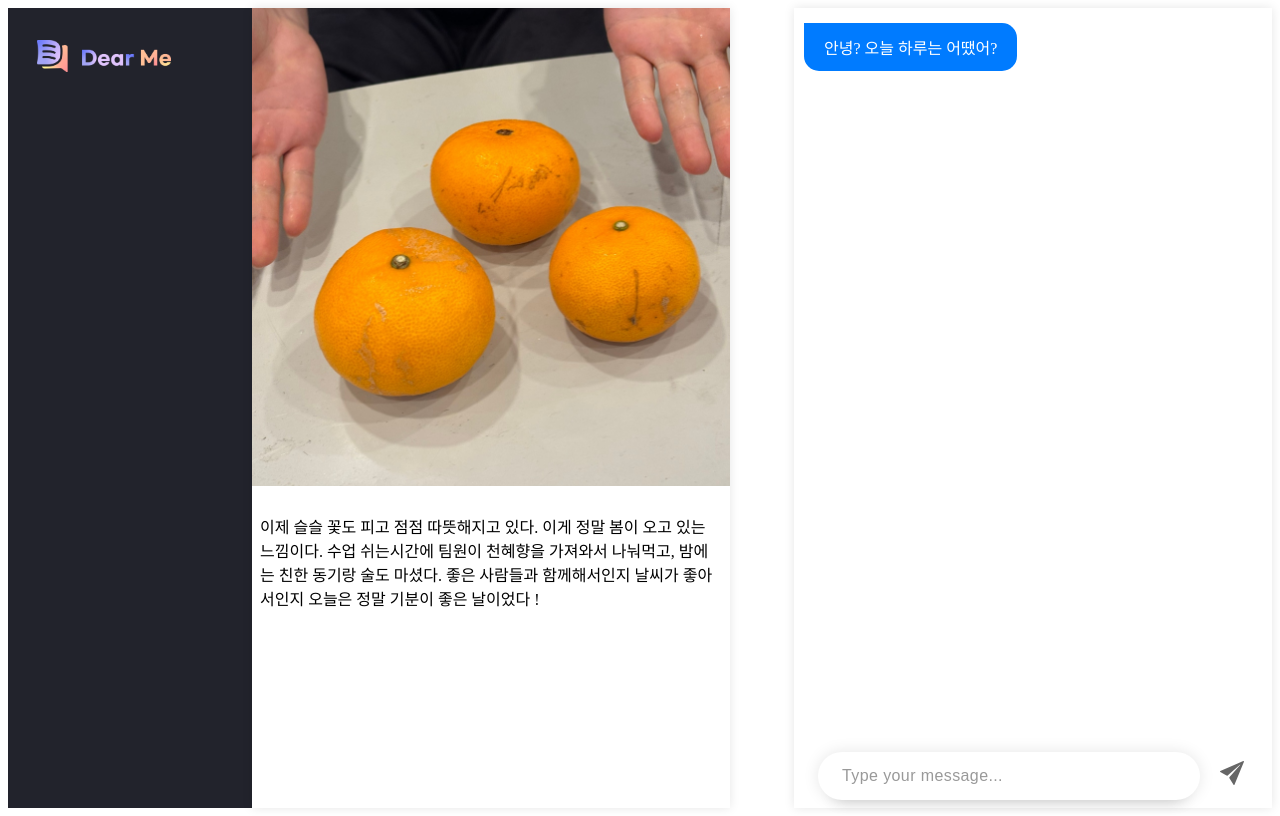
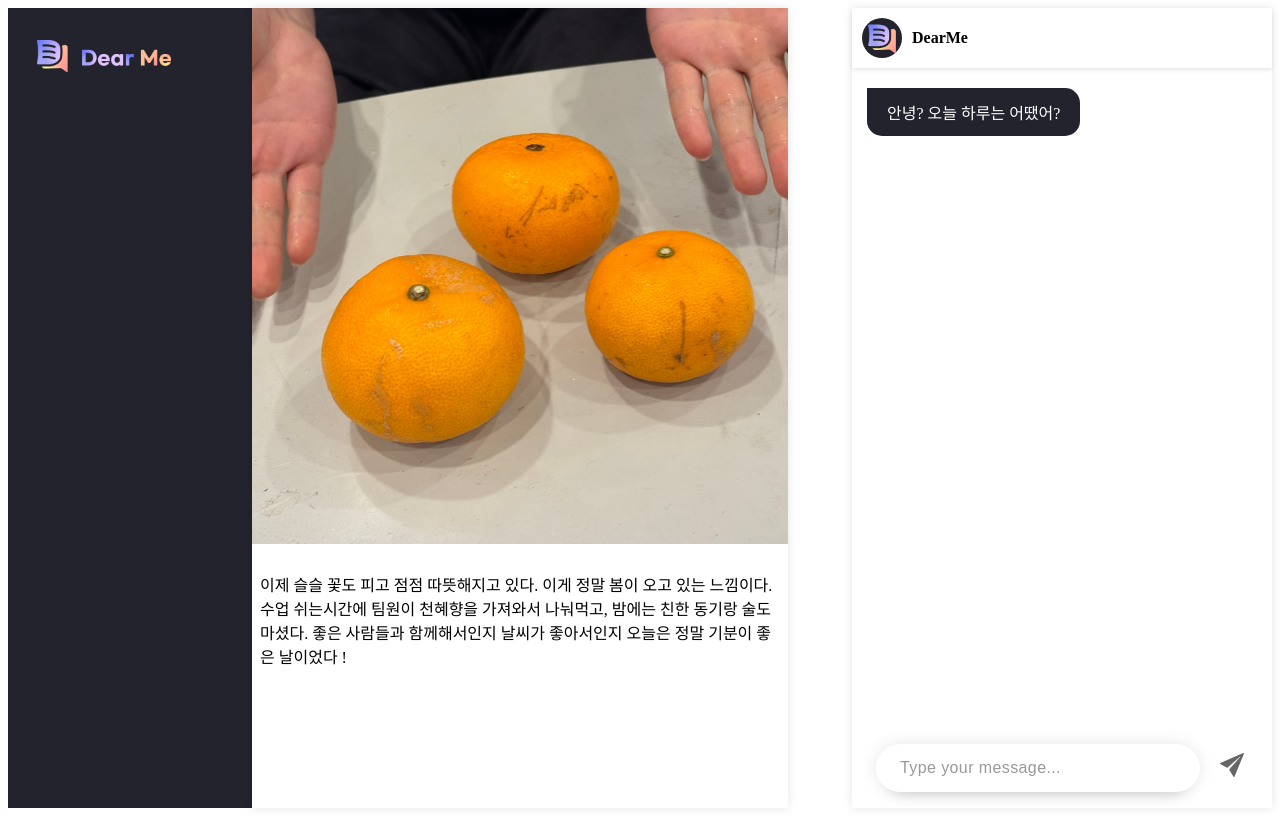
Before and after one commit to CAU-DM/DearMe_DEMO, a React (Create React App) app in the folder frontend/: page / in a window 1280 px wide. Built offline with nearby package versions, Linux system fonts and the light colour scheme; the HTML template or start-up script is replaced by a standard one.

Commit message:
Update ChatWindow.js : Add chat header

```diff
--- a/frontend/src/App.css
+++ b/frontend/src/App.css
@@ -65,7 +65,7 @@
 }
 
 .chat-window {
-  max-width: 540px;
+  max-width: 420px;
   width: 100%;
   height: 100%;
   margin-left: 64px;
@@ -75,11 +75,30 @@
   flex-direction: column;
 }
 
+.chat-header {
+  display: flex;
+  align-items: center;
+  padding: 10px;
+  background-color: white;
+  box-shadow: 0 2px 4px rgba(0, 0, 0, 0.1);
+}
+
+.profile-picture {
+  width: 40px;
+  height: 40px;
+  border-radius: 50%;
+  margin-right: 10px;
+}
+
+.profile-name {
+  font-weight: bold;
+}
+
 .messages {
   flex-grow: 1;
   overflow-y: auto;
   display: flex;
-  padding: 10px;
+  padding: 15px;
   flex-direction: column;
   align-items: flex-start;
 }
@@ -91,7 +110,7 @@
   margin: 5px 0;
   border-radius: 0px 15px 15px 15px;
   word-break: break-all;
-  background-color: #007bff;
+  background-color: #22232c;
   color: white;
   align-items: flex-start;
   justify-content: flex-start;
@@ -111,7 +130,7 @@
   flex-shrink: 0;
   display: flex;
   align-items: center;
-  padding: 0 0.5rem 0 1.5rem;
+  padding: 0 0.5rem 1rem 1.5rem;
 }
 
 .input-area input {
--- a/frontend/src/ChatWindow.js
+++ b/frontend/src/ChatWindow.js
@@ -47,6 +47,10 @@ function ChatWindow({ messages, setMessages }) {
 
   return (
     <div className="chat-window">
+      <div className="chat-header">
+        <img src="logo512.png" alt="Profile" className="profile-picture" />
+        <span className="profile-name">DearMe</span>
+      </div>
       <div className="messages">
         {messages.map((message, index) => (
           <div key={index} className={`message ${message.sender}`}>
```
